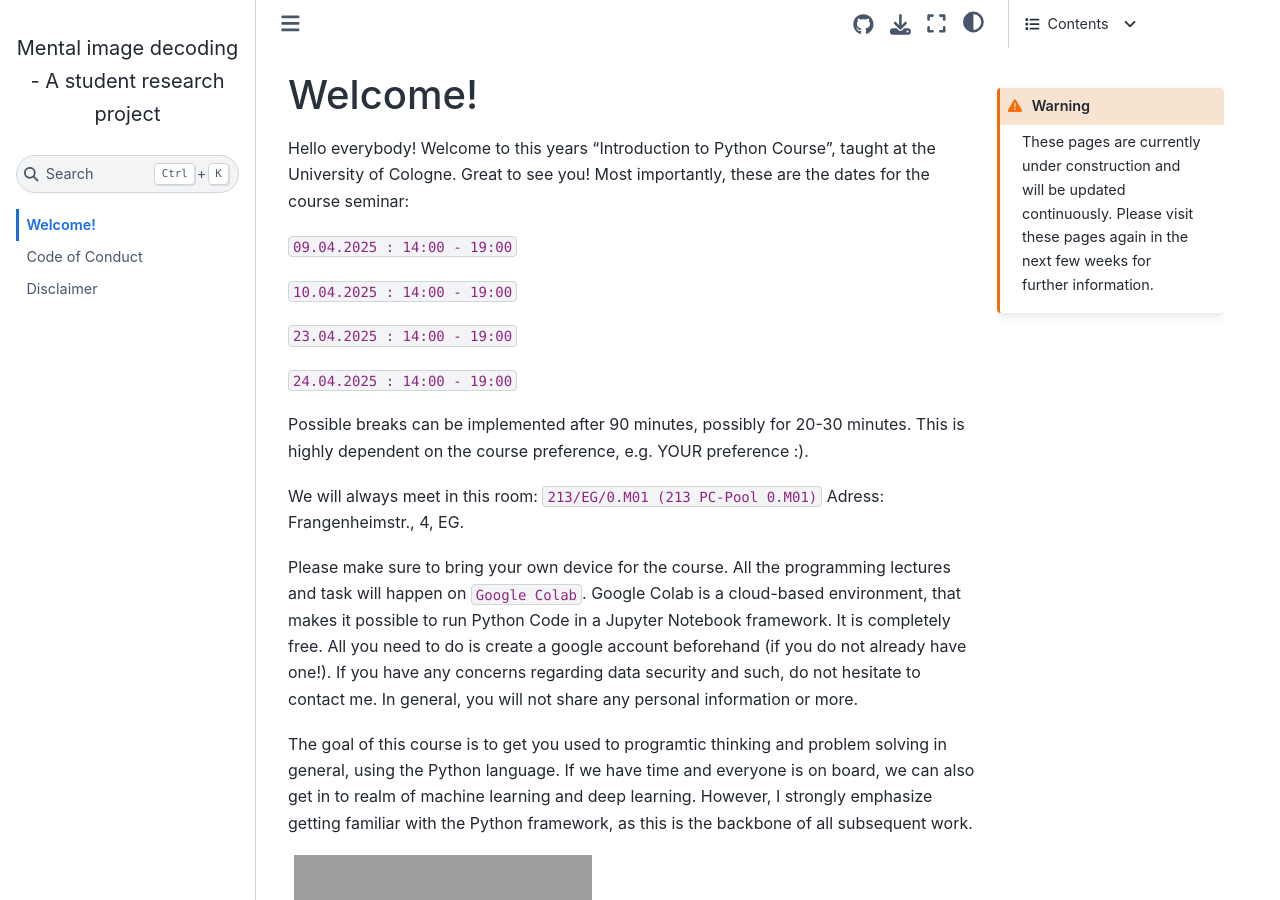
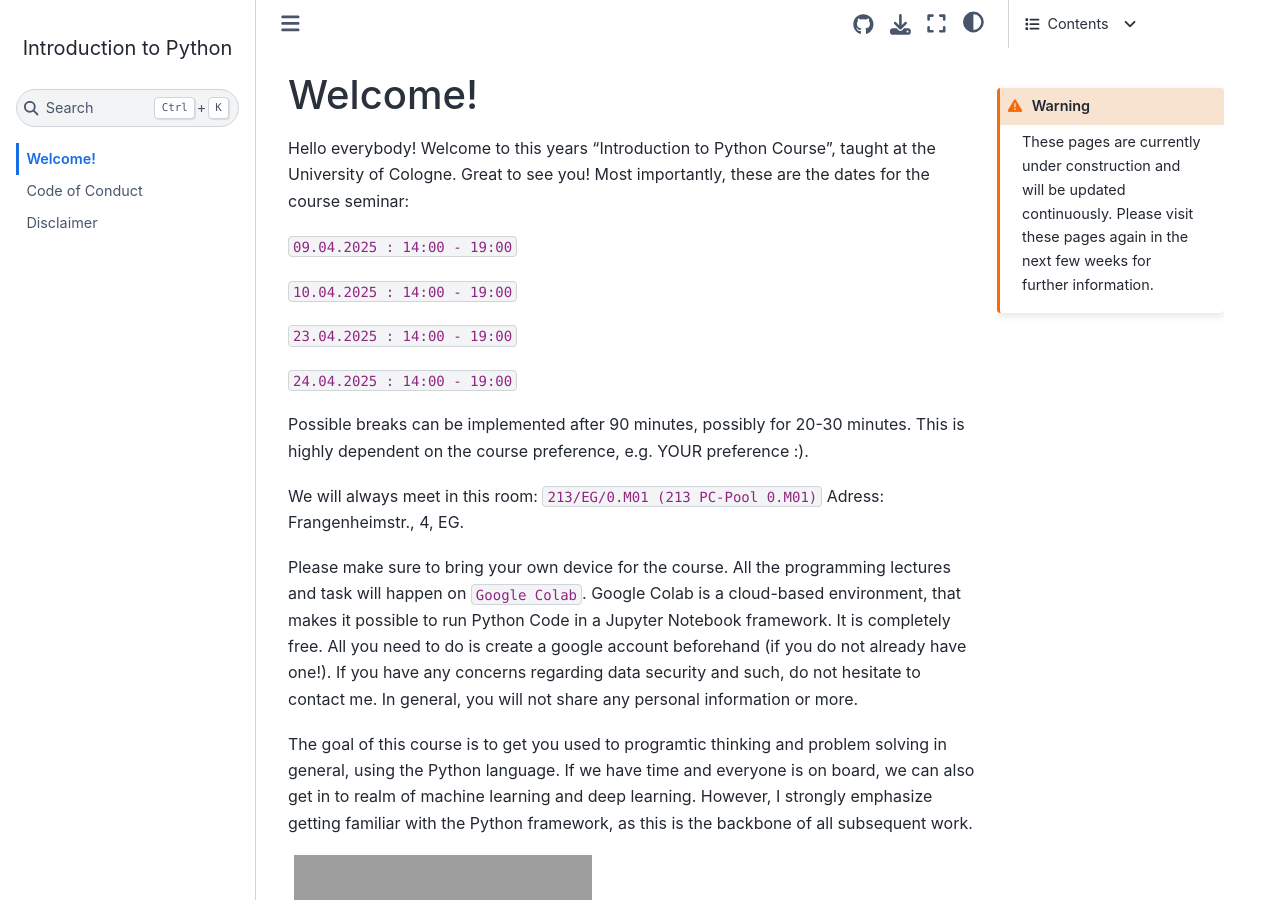
Before and after one commit to JNPauli/IntroductionToPython, a Jupyter Book: the page built from content/index.md, in a window 1280 px wide and 900 px high. Built offline with Jupyter Book 1.0.4 settings and Sphinx 7.4.7 and the Sphinx Book theme 1.1.4, drawn with Linux system fonts in a browser that asks for light colours; grey boxes are pictures that could not be loaded.

Commit message:
changed book title

```diff
--- a/content/_config.yml
+++ b/content/_config.yml
@@ -5,7 +5,7 @@
 
 #######################################################################################
 # Book settings
-title                       : "Mental image decoding - A student research project"  # The title of the book. Will be placed in the left navbar.
+title                       : "Introduction to Python"  # The title of the book. Will be placed in the left navbar.
 author                      : Janos Pauli based on the course template by Felix Koerber and Michael Ernst # The author of the book
 copyright                   : "2025"  # Copyright year to be placed in the footer
 logo                        : "static/logo.jpg"  # A path to the book logo
@@ -39,6 +39,9 @@ launch_buttons:
   notebook_interface        : "classic"  # The interface interactive links will activate ["classic", "jupyterlab"]
   binderhub_url             : "https://mybinder.org"  # The URL of the BinderHub (e.g., https://mybinder.org)
   thebe                     : false  # Add a thebe button to pages (requires the repository to run on Binder)
+
+#launch_buttons:
+ # colab_url: "https://colab.research.google.com"
 
 repository:
   url                       : https://github.com/JNPauli/IntroductionToPython/  # The URL to your book's repository
```
